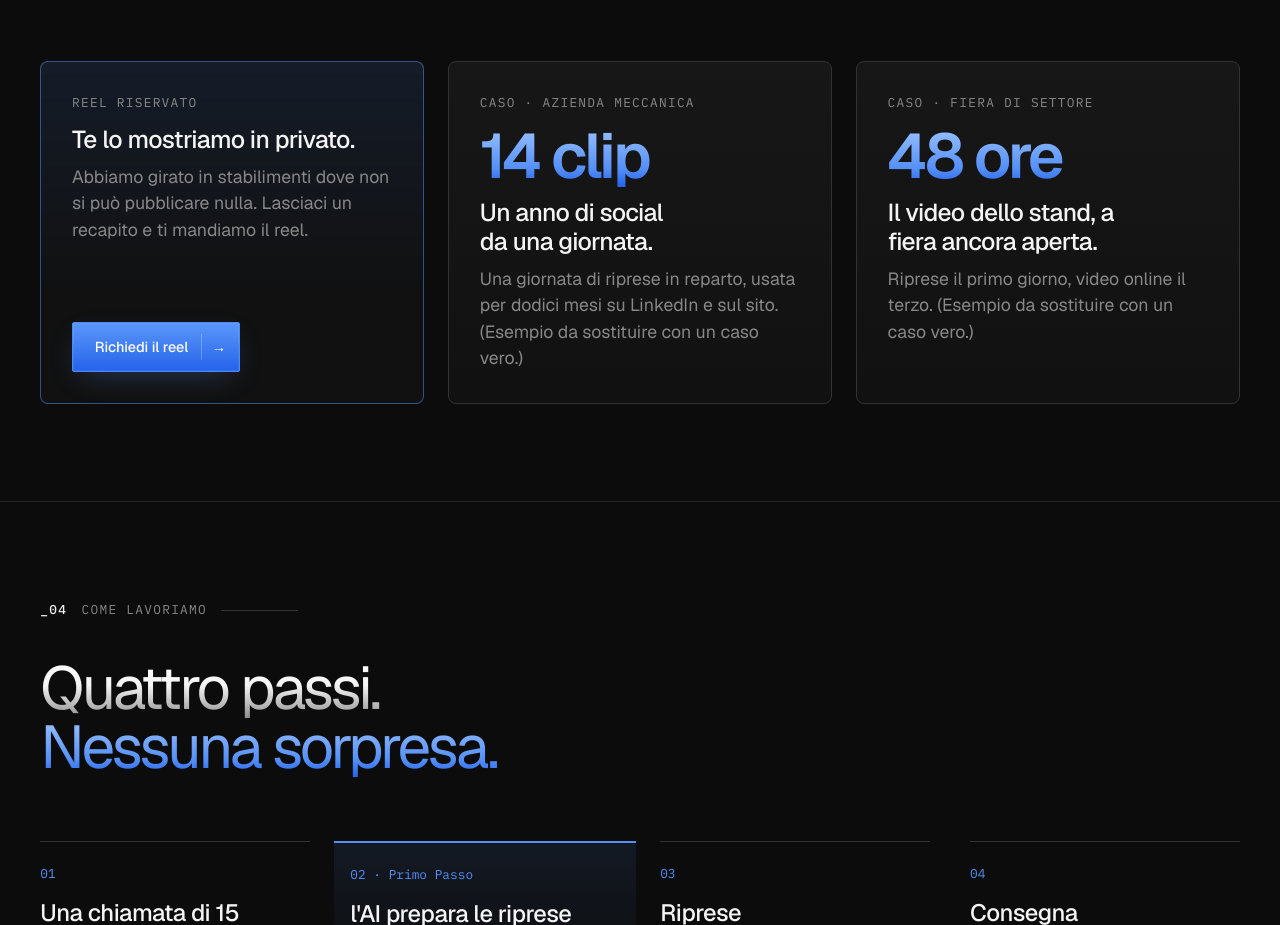
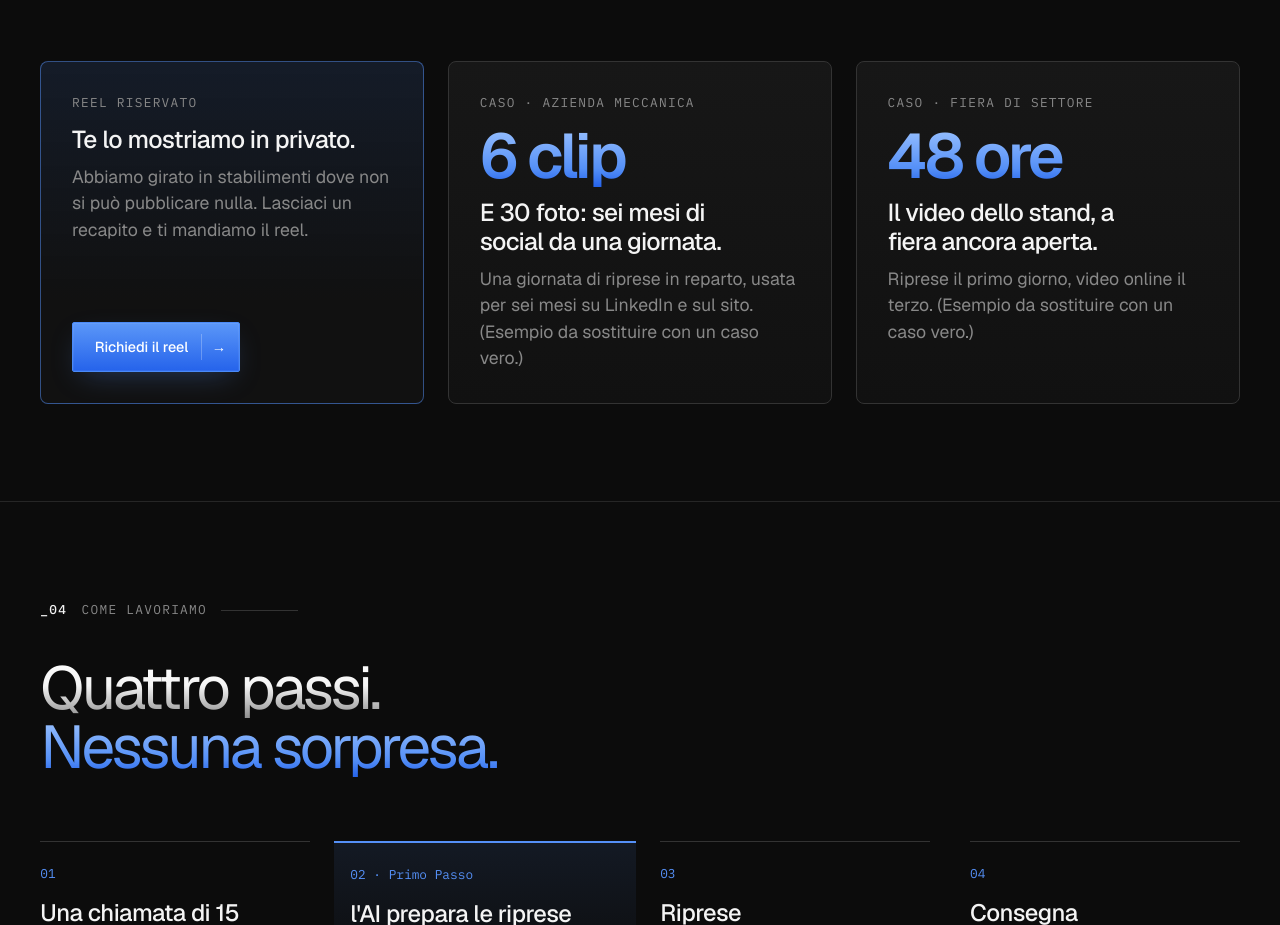
Before and after one commit to imodonutti/dinamoweb, a plain HTML site: page sito/v5/foto-video/index.html in a window 1280 px wide. Shown: the part 2841-3766 px from the top of the page. Drawn offline with nearby package versions, Linux system fonts and the light colour scheme.

Commit message:
Foto e video: caso più credibile (6 clip e 30 foto, sei mesi di social)
Allineato al pacchetto "Giornata in azienda": da una giornata di
riprese 6 clip e 30 foto, usate per sei mesi invece di 14 clip per un anno.

Co-Authored-By: Claude Opus 5.5 <noreply@anthropic.com>
Claude-Session: https://claude.ai/code/session_01Aiy7tmoCqu5L2iGHmhgRHo

```diff
--- a/sito/v5/foto-video/index.html
+++ b/sito/v5/foto-video/index.html
@@ -121,7 +121,7 @@
     <div class="container">
       <div class="meta-row"><span class="meta ruled"><b>_03</b> Prove</span></div>
       <h2 id="proof-title" class="lp-h2"><span class="metal">Molto di quello che giriamo</span> <span class="ghost">non si può pubblicare.</span></h2>
-      <div class="lp-proof-grid"><article class="lp-proof is-cta"><span class="meta">Reel riservato</span><h3>Te lo mostriamo in privato.</h3><p>Abbiamo girato in stabilimenti dove non si può pubblicare nulla. Lasciaci un recapito e ti mandiamo il reel.</p><a class="btn btn-primary" href="#preventivo">Richiedi il reel <span class="arrow" aria-hidden="true">→</span></a></article><article class="lp-proof"><span class="meta">Caso · azienda meccanica</span><strong class="lp-proof-big">14 clip</strong><h3>Un anno di social da una giornata.</h3><p>Una giornata di riprese in reparto, usata per dodici mesi su LinkedIn e sul sito. (Esempio da sostituire con un caso vero.)</p></article><article class="lp-proof"><span class="meta">Caso · fiera di settore</span><strong class="lp-proof-big">48 ore</strong><h3>Il video dello stand, a fiera ancora aperta.</h3><p>Riprese il primo giorno, video online il terzo. (Esempio da sostituire con un caso vero.)</p></article></div>
+      <div class="lp-proof-grid"><article class="lp-proof is-cta"><span class="meta">Reel riservato</span><h3>Te lo mostriamo in privato.</h3><p>Abbiamo girato in stabilimenti dove non si può pubblicare nulla. Lasciaci un recapito e ti mandiamo il reel.</p><a class="btn btn-primary" href="#preventivo">Richiedi il reel <span class="arrow" aria-hidden="true">→</span></a></article><article class="lp-proof"><span class="meta">Caso · azienda meccanica</span><strong class="lp-proof-big">6 clip</strong><h3>E 30 foto: sei mesi di social da una giornata.</h3><p>Una giornata di riprese in reparto, usata per sei mesi su LinkedIn e sul sito. (Esempio da sostituire con un caso vero.)</p></article><article class="lp-proof"><span class="meta">Caso · fiera di settore</span><strong class="lp-proof-big">48 ore</strong><h3>Il video dello stand, a fiera ancora aperta.</h3><p>Riprese il primo giorno, video online il terzo. (Esempio da sostituire con un caso vero.)</p></article></div>
     </div>
   </section>
 
```
